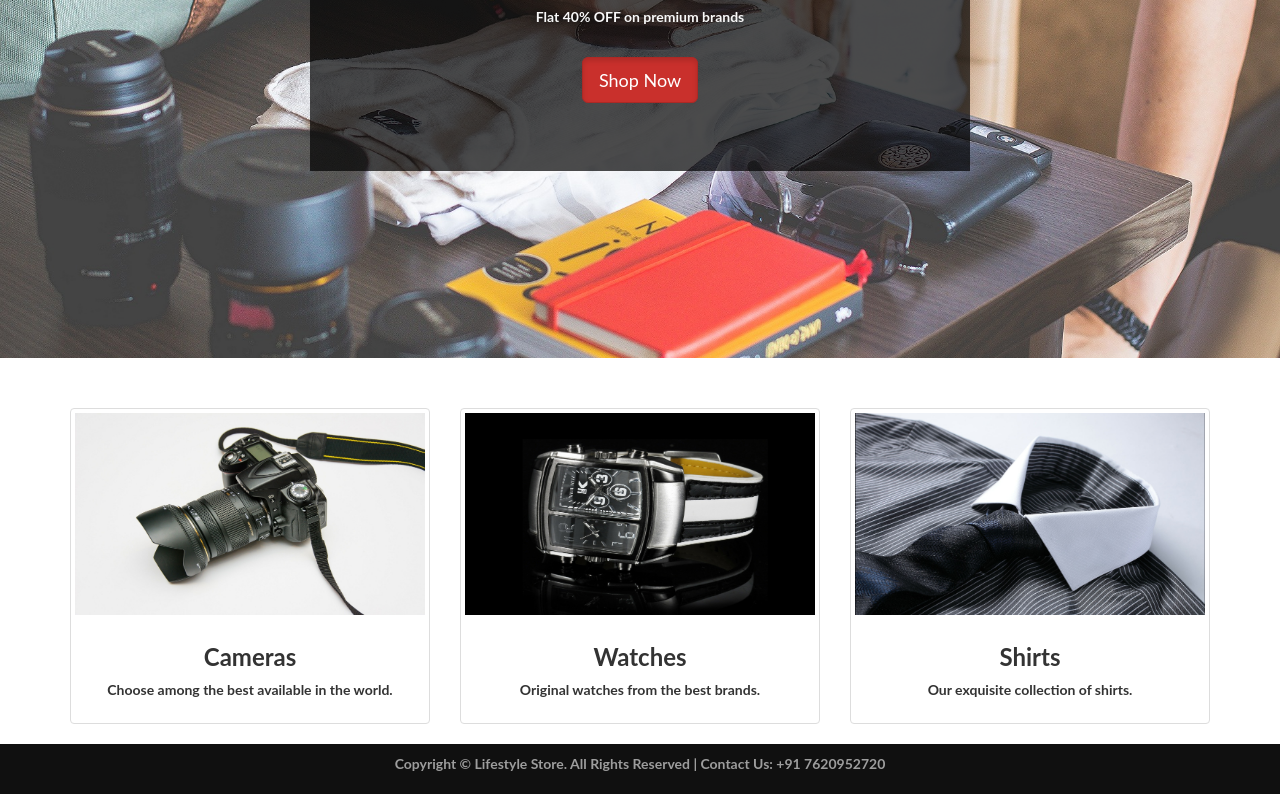
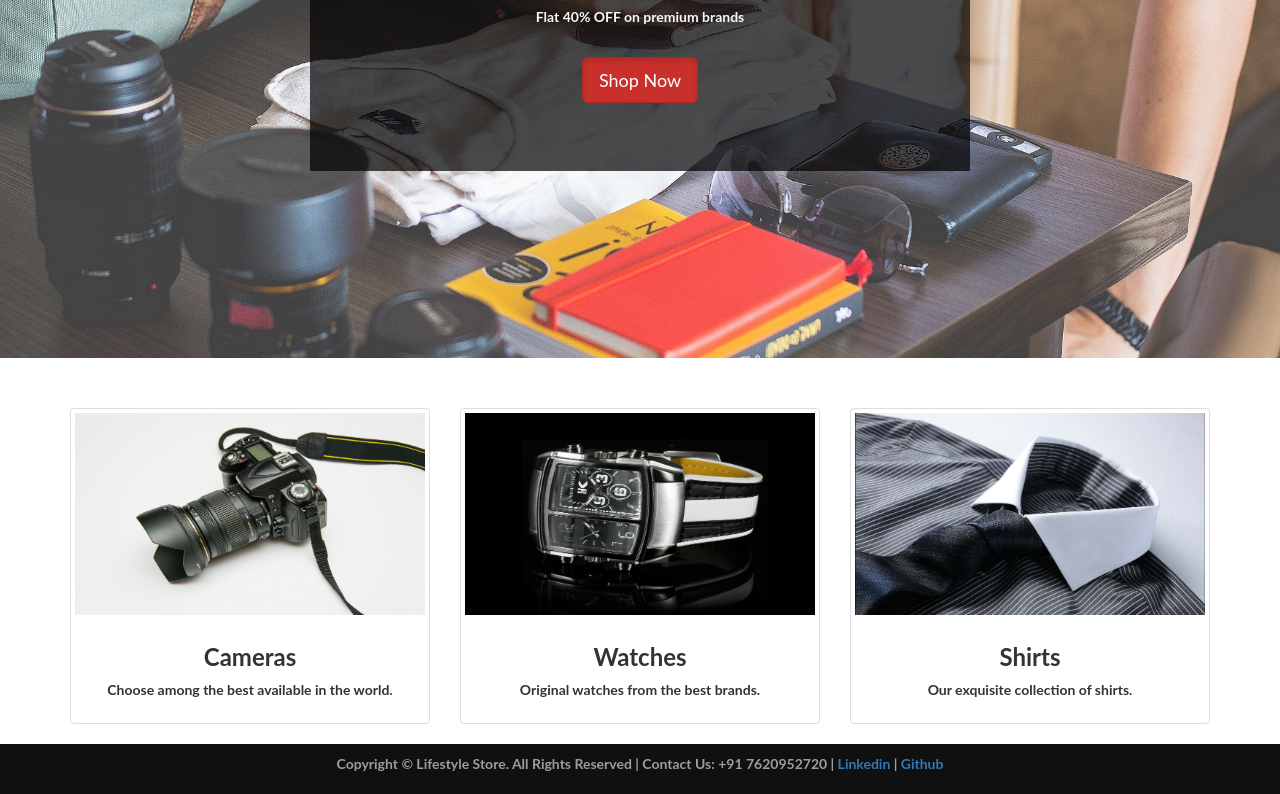
Before and after one commit to vish2009/ecom.github.io, a plain HTML site: page index.html in a window 1280 px wide. Shown: the part 318-1112 px from the top of the page. Drawn offline with nearby package versions, Linux system fonts and the light colour scheme.

Commit message:
linkedin and github added in footer

```diff
--- a/index.html
+++ b/index.html
@@ -98,11 +98,10 @@
         <footer>
             <div class="container">
                 <center>
-                    <p>Copyright &copy; Lifestyle Store. All Rights Reserved  |  Contact Us: +91 7620952720</p>
+                    <p>Copyright &copy; Lifestyle Store. All Rights Reserved  |  Contact Us: +91 7620952720  |<a href="https://www.linkedin.com/in/vish2009/"> Linkedin</a> | <a href="https://github.com/vish2009"></span> Github</a> </p>
                 </center>
             </div>
         </footer>
         <!--Footer end-->
-
     </body>
 </html>
```
